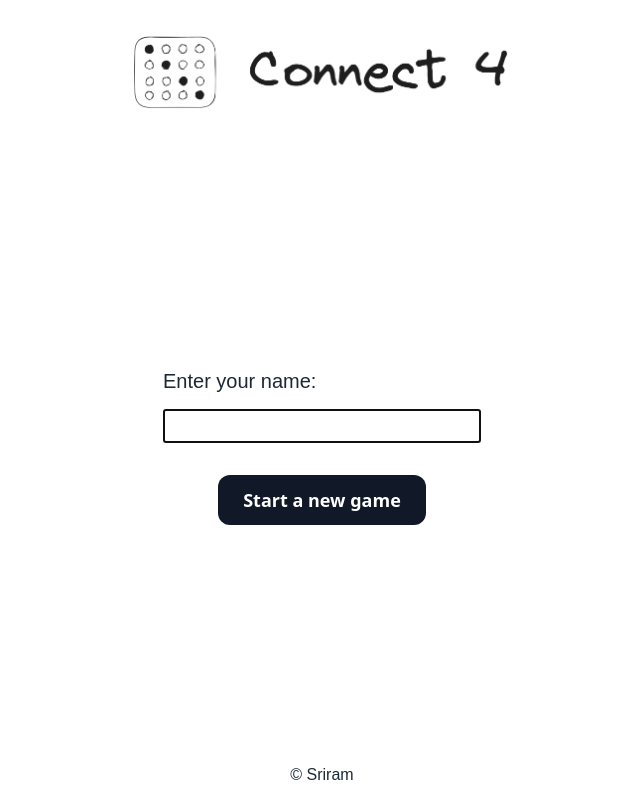
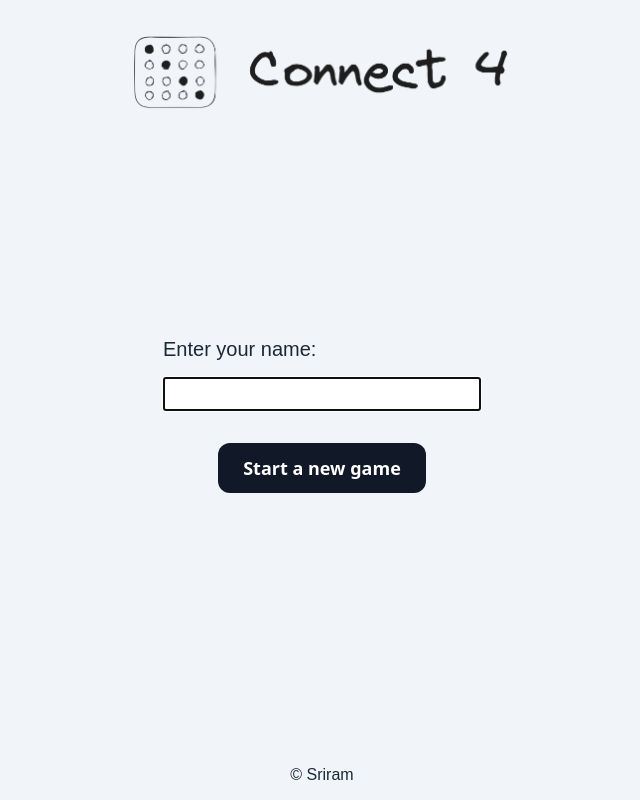
Before and after one commit to tsriram/connect4, a SvelteKit app: page / in a window 1280 px wide. Shown: the whole page, without its empty margins (318-958 px from the left). Built offline with nearby package versions, Linux system fonts and the light colour scheme; no server answers.

Commit message:
tweak styles

```diff
--- a/src/lib/components/GameBoard.svelte
+++ b/src/lib/components/GameBoard.svelte
@@ -84,10 +84,12 @@
 		width: fit-content;
 		row-gap: 20px;
 		column-gap: 16px;
-		background-color: bisque;
+		background-color: var(--board-bg-color);
 		grid-template-rows: repeat(6, 1fr);
 		grid-template-columns: repeat(7, 80px);
 		position: relative;
+		box-shadow: 0px 0px 4px 4px var(--grid-border-color);
+		border-radius: 8px;
 	}
 	.cell-button {
 		padding: 0;
@@ -97,7 +99,7 @@
 		cursor: pointer;
 	}
 	.cell {
-		background-color: white;
+		background-color: var(--cell-bg-color);
 		height: 80px;
 		width: 80px;
 		border-radius: 50%;
--- a/src/routes/+layout.svelte
+++ b/src/routes/+layout.svelte
@@ -33,5 +33,6 @@
 		padding: 1rem;
 		align-items: center;
 		justify-content: center;
+		margin-top: 4rem;
 	}
 </style>
--- a/src/styles/global.css
+++ b/src/styles/global.css
@@ -22,25 +22,20 @@ html.dark {
 	--bg-color: #243447;
 	--text-color: #fff;
 	--grid-border-color: #3d5566;
-	--cell-bg-color: #1b2836;
-	--cell-text-color: #fff;
-	--button-bg-color: #1b2836;
-	--button-text-color: #fff;
+	--cell-bg-color: #243447;
 	--player1-color: #fde047;
 	--player2-color: #ef4444;
 	--logo-url: url('/images/connect4-logo-dark.png');
+	--board-bg-color: #3d5566;
 }
 
 html.light {
-	/* --bg-color: #f0ebd8; */
-	--bg-color: #fff;
+	--bg-color: #f1f5f9;
 	--text-color: #1b2836;
-	--grid-border-color: #655e56;
-	--cell-bg-color: #c2bcad;
-	--cell-text-color: #1b2836;
-	--button-bg-color: #c2bcad;
-	--button-text-color: #1b2836;
+	--grid-border-color: #1e40af;
+	--cell-bg-color: #f1f5f9;
 	--player1-color: #fde047;
 	--player2-color: #ef4444;
 	--logo-url: url('/images/connect4-logo-light.png');
+	--board-bg-color: #2563eb;
 }
```
